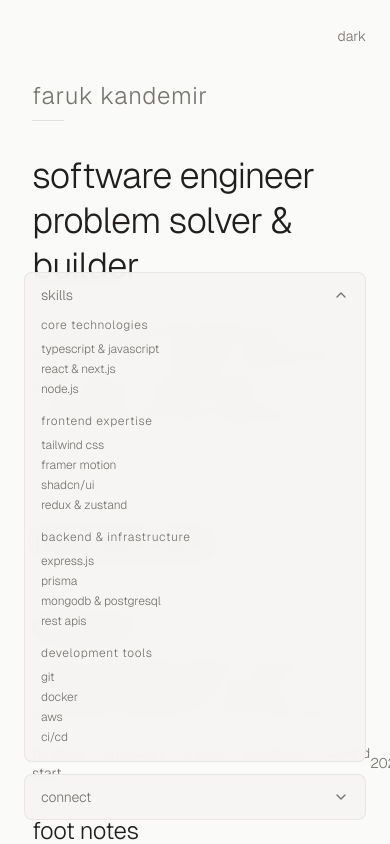
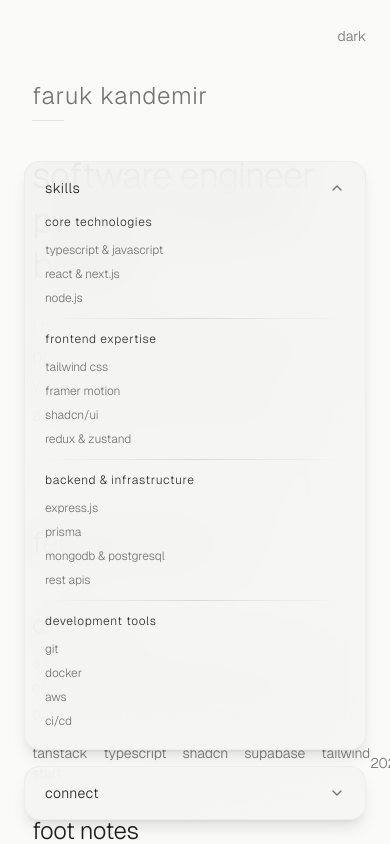
Before and after one commit to farukkandemir/portfolio-website, a Next.js app: page / in a window 390 px wide. Both pictures are taken after a click on the button "skills". Shown: the top 844 px of the page. Built offline with nearby package versions, Linux system fonts and the light colour scheme.

Commit message:
refactored mobile navigation component on homepage to enhance styling and animation, including improved button interactions and updated layout for skills and contact sections

```diff
--- a/app/page.tsx
+++ b/app/page.tsx
@@ -3,7 +3,7 @@
 import { motion } from "framer-motion";
 import { ModeToggle } from "@/components/modules/ModeToggle";
 import { useState } from "react";
-import { ChevronDown, ChevronUp } from "lucide-react";
+import { ChevronDown } from "lucide-react";
 
 // Mobile Navigation Component
 function MobileNavigation() {
@@ -11,135 +11,199 @@ function MobileNavigation() {
   const [contactOpen, setContactOpen] = useState(false);
 
   return (
-    <div className="space-y-3">
+    <div className="space-y-4">
       {/* Skills Section */}
       <motion.div
-        className="bg-card/95 backdrop-blur-md rounded-lg border border-border/50 overflow-hidden"
+        className="relative"
         initial={{ y: 20, opacity: 0 }}
         animate={{ y: 0, opacity: 1 }}
-        transition={{ delay: 0.6 }}
+        transition={{ delay: 0.6, duration: 0.4, ease: "easeOut" }}
       >
+        <div className="absolute inset-0 bg-gradient-to-br from-primary/5 to-transparent rounded-2xl" />
+        <div className="relative bg-card/90 backdrop-blur-xl rounded-2xl border border-border/30 shadow-lg overflow-hidden">
           <button
             onClick={() => setSkillsOpen(!skillsOpen)}
-          className="w-full px-4 py-3 flex items-center justify-between text-sm font-light text-muted-foreground hover:text-primary transition-colors"
+            className="w-full px-5 py-4 flex items-center justify-between text-sm font-light tracking-wide transition-all duration-300 hover:bg-muted/20"
           >
-          <span>skills</span>
-          {skillsOpen ? <ChevronUp className="w-4 h-4" /> : <ChevronDown className="w-4 h-4" />}
+            <span className="text-foreground">skills</span>
+            <motion.div
+              animate={{ rotate: skillsOpen ? 180 : 0 }}
+              transition={{ duration: 0.2 }}
+            >
+              <ChevronDown className="w-4 h-4 text-muted-foreground" />
+            </motion.div>
           </button>
 
           <motion.div
             initial={false}
-          animate={{ height: skillsOpen ? "auto" : 0 }}
+            animate={{
+              height: skillsOpen ? "auto" : 0,
+              opacity: skillsOpen ? 1 : 0,
+            }}
+            transition={{ duration: 0.3, ease: "easeInOut" }}
             className="overflow-hidden"
           >
-          <div className="px-4 pb-4 space-y-4">
+            <div className="px-5 pb-5 space-y-5">
+              <div className="space-y-3">
                 <div>
-              <h4 className="text-xs font-light text-muted-foreground tracking-wider mb-2">
+                  <h4 className="text-xs font-light text-primary tracking-wider mb-3">
                     core technologies
                   </h4>
-              <div className="text-xs font-light text-muted-foreground space-y-1">
-                <div>typescript & javascript</div>
-                <div>react & next.js</div>
-                <div>node.js</div>
+                  <div className="grid grid-cols-1 gap-2">
+                    <div className="text-xs font-light text-muted-foreground">
+                      typescript & javascript
+                    </div>
+                    <div className="text-xs font-light text-muted-foreground">
+                      react & next.js
+                    </div>
+                    <div className="text-xs font-light text-muted-foreground">
+                      node.js
+                    </div>
                   </div>
                 </div>
 
+                <div className="w-full h-px bg-gradient-to-r from-transparent via-border to-transparent" />
+
                 <div>
-              <h4 className="text-xs font-light text-muted-foreground tracking-wider mb-2">
+                  <h4 className="text-xs font-light text-primary tracking-wider mb-3">
                     frontend expertise
                   </h4>
-              <div className="text-xs font-light text-muted-foreground space-y-1">
-                <div>tailwind css</div>
-                <div>framer motion</div>
-                <div>shadcn/ui</div>
-                <div>redux & zustand</div>
+                  <div className="grid grid-cols-1 gap-2">
+                    <div className="text-xs font-light text-muted-foreground">
+                      tailwind css
+                    </div>
+                    <div className="text-xs font-light text-muted-foreground">
+                      framer motion
+                    </div>
+                    <div className="text-xs font-light text-muted-foreground">
+                      shadcn/ui
+                    </div>
+                    <div className="text-xs font-light text-muted-foreground">
+                      redux & zustand
+                    </div>
                   </div>
                 </div>
 
+                <div className="w-full h-px bg-gradient-to-r from-transparent via-border to-transparent" />
+
                 <div>
-              <h4 className="text-xs font-light text-muted-foreground tracking-wider mb-2">
+                  <h4 className="text-xs font-light text-primary tracking-wider mb-3">
                     backend & infrastructure
                   </h4>
-              <div className="text-xs font-light text-muted-foreground space-y-1">
-                <div>express.js</div>
-                <div>prisma</div>
-                <div>mongodb & postgresql</div>
-                <div>rest apis</div>
+                  <div className="grid grid-cols-1 gap-2">
+                    <div className="text-xs font-light text-muted-foreground">
+                      express.js
+                    </div>
+                    <div className="text-xs font-light text-muted-foreground">
+                      prisma
+                    </div>
+                    <div className="text-xs font-light text-muted-foreground">
+                      mongodb & postgresql
+                    </div>
+                    <div className="text-xs font-light text-muted-foreground">
+                      rest apis
+                    </div>
                   </div>
                 </div>
 
+                <div className="w-full h-px bg-gradient-to-r from-transparent via-border to-transparent" />
+
                 <div>
-              <h4 className="text-xs font-light text-muted-foreground tracking-wider mb-2">
+                  <h4 className="text-xs font-light text-primary tracking-wider mb-3">
                     development tools
                   </h4>
-              <div className="text-xs font-light text-muted-foreground space-y-1">
-                <div>git</div>
-                <div>docker</div>
-                <div>aws</div>
-                <div>ci/cd</div>
+                  <div className="grid grid-cols-1 gap-2">
+                    <div className="text-xs font-light text-muted-foreground">
+                      git
+                    </div>
+                    <div className="text-xs font-light text-muted-foreground">
+                      docker
+                    </div>
+                    <div className="text-xs font-light text-muted-foreground">
+                      aws
+                    </div>
+                    <div className="text-xs font-light text-muted-foreground">
+                      ci/cd
+                    </div>
+                  </div>
                 </div>
               </div>
             </div>
           </motion.div>
+        </div>
       </motion.div>
 
       {/* Contact Section */}
       <motion.div
-        className="bg-card/95 backdrop-blur-md rounded-lg border border-border/50 overflow-hidden"
+        className="relative"
         initial={{ y: 20, opacity: 0 }}
         animate={{ y: 0, opacity: 1 }}
-        transition={{ delay: 0.7 }}
+        transition={{ delay: 0.7, duration: 0.4, ease: "easeOut" }}
       >
+        <div className="absolute inset-0 bg-gradient-to-br from-primary/5 to-transparent rounded-2xl" />
+        <div className="relative bg-card/90 backdrop-blur-xl rounded-2xl border border-border/30 shadow-lg overflow-hidden">
           <button
             onClick={() => setContactOpen(!contactOpen)}
-          className="w-full px-4 py-3 flex items-center justify-between text-sm font-light text-muted-foreground hover:text-primary transition-colors"
+            className="w-full px-5 py-4 flex items-center justify-between text-sm font-light tracking-wide transition-all duration-300 hover:bg-muted/20"
           >
-          <span>connect</span>
-          {contactOpen ? <ChevronUp className="w-4 h-4" /> : <ChevronDown className="w-4 h-4" />}
+            <span className="text-foreground">connect</span>
+            <motion.div
+              animate={{ rotate: contactOpen ? 180 : 0 }}
+              transition={{ duration: 0.2 }}
+            >
+              <ChevronDown className="w-4 h-4 text-muted-foreground" />
+            </motion.div>
           </button>
 
           <motion.div
             initial={false}
-          animate={{ height: contactOpen ? "auto" : 0 }}
+            animate={{
+              height: contactOpen ? "auto" : 0,
+              opacity: contactOpen ? 1 : 0,
+            }}
+            transition={{ duration: 0.3, ease: "easeInOut" }}
             className="overflow-hidden"
           >
-          <div className="px-4 pb-4 space-y-3">
+            <div className="px-5 pb-5 space-y-4">
+              <div className="space-y-3">
                 <a
                   href="https://github.com/farukkandemir"
                   target="_blank"
                   rel="noopener noreferrer"
-              className="flex items-center space-x-2 text-sm font-light text-muted-foreground hover:text-primary transition-colors"
+                  className="flex items-center space-x-3 text-sm font-light text-muted-foreground hover:text-primary transition-colors group"
                 >
-              <span className="w-1.5 h-1.5 bg-muted rounded-full"></span>
+                  <span className="w-2 h-2 bg-primary/20 rounded-full group-hover:bg-primary/40 transition-colors" />
                   <span>github</span>
                 </a>
                 <a
                   href="https://linkedin.com/in/farukkandemir"
                   target="_blank"
                   rel="noopener noreferrer"
-              className="flex items-center space-x-2 text-sm font-light text-muted-foreground hover:text-primary transition-colors"
+                  className="flex items-center space-x-3 text-sm font-light text-muted-foreground hover:text-primary transition-colors group"
                 >
-              <span className="w-1.5 h-1.5 bg-muted rounded-full"></span>
+                  <span className="w-2 h-2 bg-primary/20 rounded-full group-hover:bg-primary/40 transition-colors" />
                   <span>linkedin</span>
                 </a>
                 <a
                   href="https://twitter.com/farukkandemir"
                   target="_blank"
                   rel="noopener noreferrer"
-              className="flex items-center space-x-2 text-sm font-light text-muted-foreground hover:text-primary transition-colors"
+                  className="flex items-center space-x-3 text-sm font-light text-muted-foreground hover:text-primary transition-colors group"
                 >
-              <span className="w-1.5 h-1.5 bg-muted rounded-full"></span>
+                  <span className="w-2 h-2 bg-primary/20 rounded-full group-hover:bg-primary/40 transition-colors" />
                   <span>twitter</span>
                 </a>
                 <a
                   href="mailto:hello@farukkandemir.dev"
-              className="flex items-center space-x-2 text-sm font-light text-muted-foreground hover:text-primary transition-colors"
+                  className="flex items-center space-x-3 text-sm font-light text-muted-foreground hover:text-primary transition-colors group"
                 >
-              <span className="w-1.5 h-1.5 bg-muted rounded-full"></span>
+                  <span className="w-2 h-2 bg-primary/20 rounded-full group-hover:bg-primary/40 transition-colors" />
                   <span>email</span>
                 </a>
               </div>
+            </div>
           </motion.div>
+        </div>
       </motion.div>
     </div>
   );
```
Lines whose indentation alone changed are shown as unchanged.
